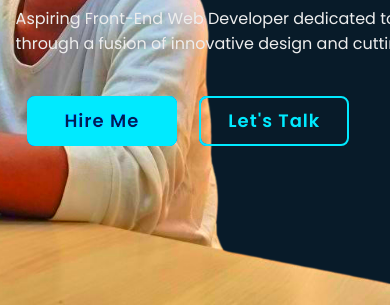
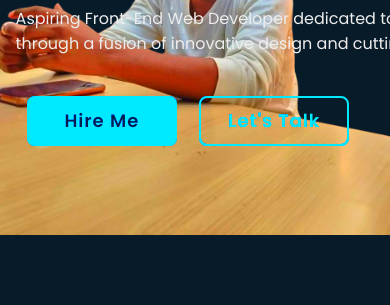
Before and after one commit to perumallavishnu/portfolio-website, a plain HTML site: page index.html in a window 390 px wide. Shown: the part 453-758 px from the top of the page. Drawn offline with nearby package versions, Linux system fonts and the light colour scheme.

Commit message:
edited image size

```diff
--- a/css/style.css
+++ b/css/style.css
@@ -652,6 +652,7 @@ span{
 
     .home {
         padding: 0 4%;
+        background-size: 400px;
     }
 
     .footer {
```
